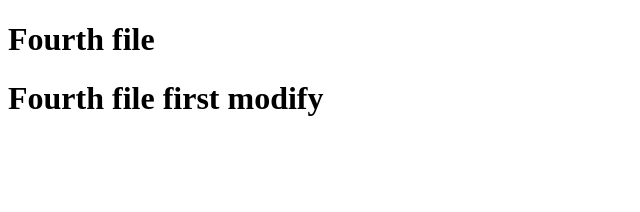
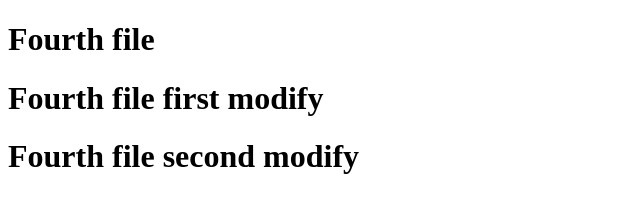
Before and after one commit to code-srikar/28-12-2024, a plain HTML site: page Fourth.html in a window 1280 px wide. Shown: the whole page, without its empty margins (0-640 px from the left). Drawn offline with Linux system fonts and the light colour scheme.

Commit message:
Fourth file second commit

```diff
--- a/Fourth.html
+++ b/Fourth.html
@@ -8,5 +8,6 @@
 <body>
     <h1>Fourth file</h1>
     <h1>Fourth file first modify</h1>
+    <h1>Fourth file second modify</h1>
 </body>
 </html>
```
